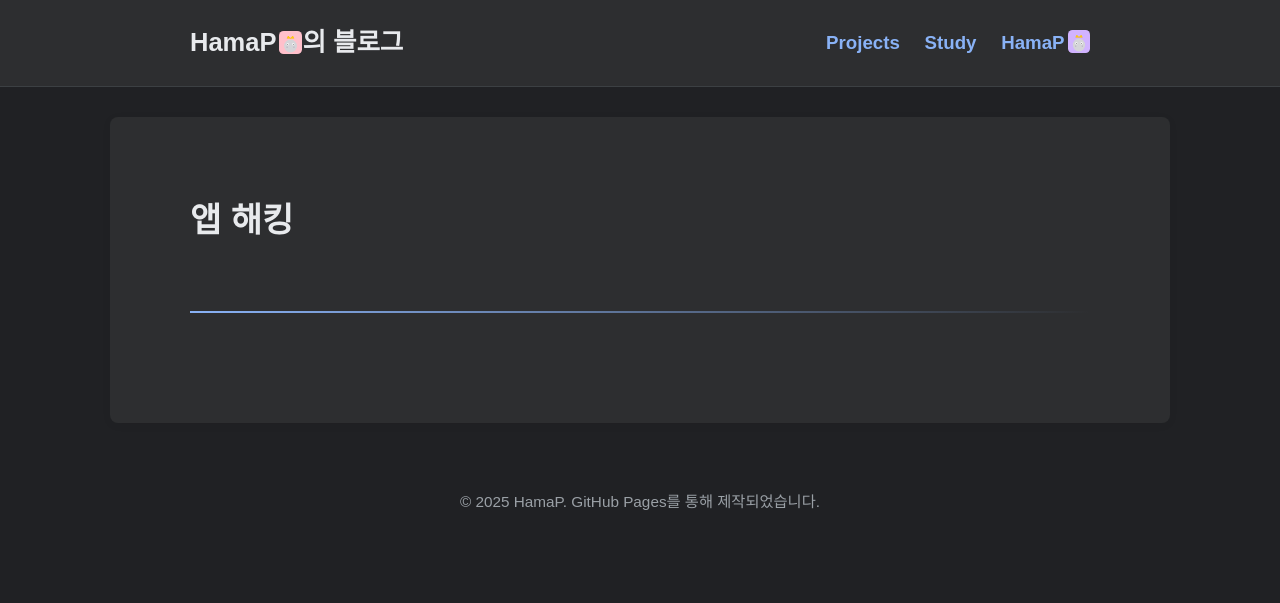
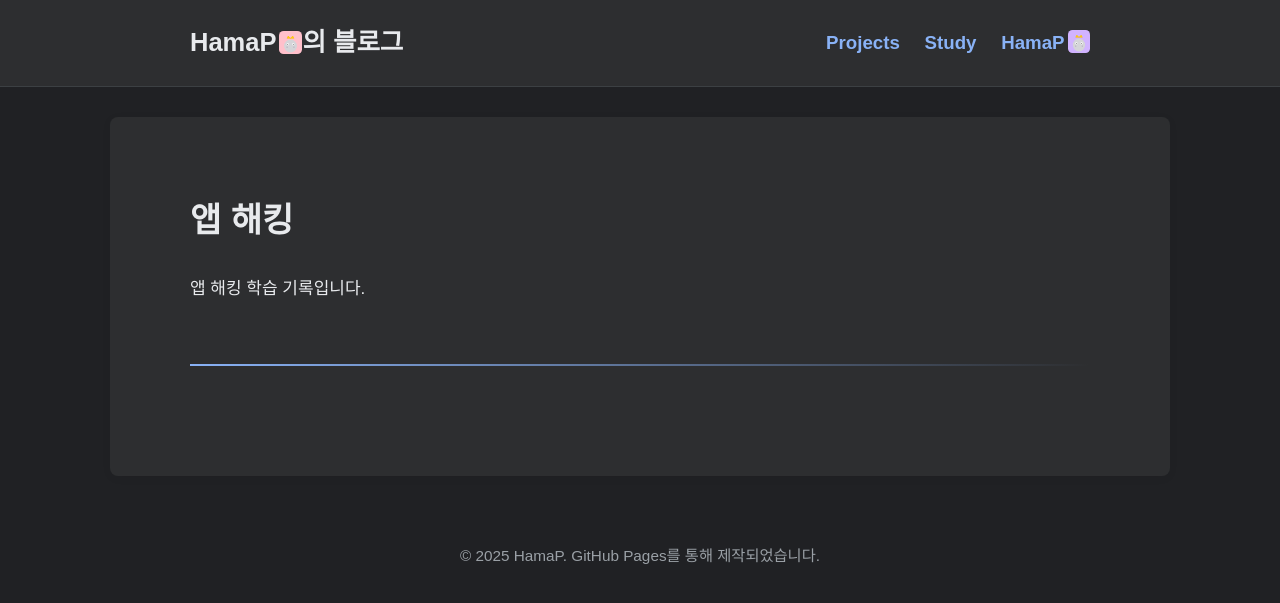
Before and after one commit to HamaP0/HamaP0.github.io, a Jekyll site: the page built from category/앱해킹.html, in a window 1280 px wide. Shown: the top 603 px of the page. Built offline with Jekyll 4.4.1, drawn with Linux system fonts in a browser that asks for light colours; some web fonts are replaced.

Commit message:
Update 앱해킹.html

```diff
--- a/category/앱해킹.html
+++ b/category/앱해킹.html
@@ -3,22 +3,14 @@ layout: default
 title: 앱 해킹
 category: 앱 해킹
 ---
-
 <h1>{{ page.category }}</h1>
+<p>앱 해킹 학습 기록입니다.</p>
 <hr>
-
-{% assign category_posts = site.posts
-   | where_exp: "post", "post.categories contains page.category"
-   | sort: "date"
-   | reverse %}
+{% assign category_posts = site.posts | where_exp: "post", "post.categories contains page.category" | sort: "date" %}
 <ul class="post-list">
   {% for post in category_posts %}
     <li>
-      <h2>
-        <a class="post-link" href="{{ post.url | relative_url }}">
-          {{ post.title }}
-        </a>
-      </h2>
+      <h2><a class="post-link" href="{{ post.url | relative_url }}">{{ post.title }}</a></h2>
     </li>
   {% endfor %}
 </ul>
```
